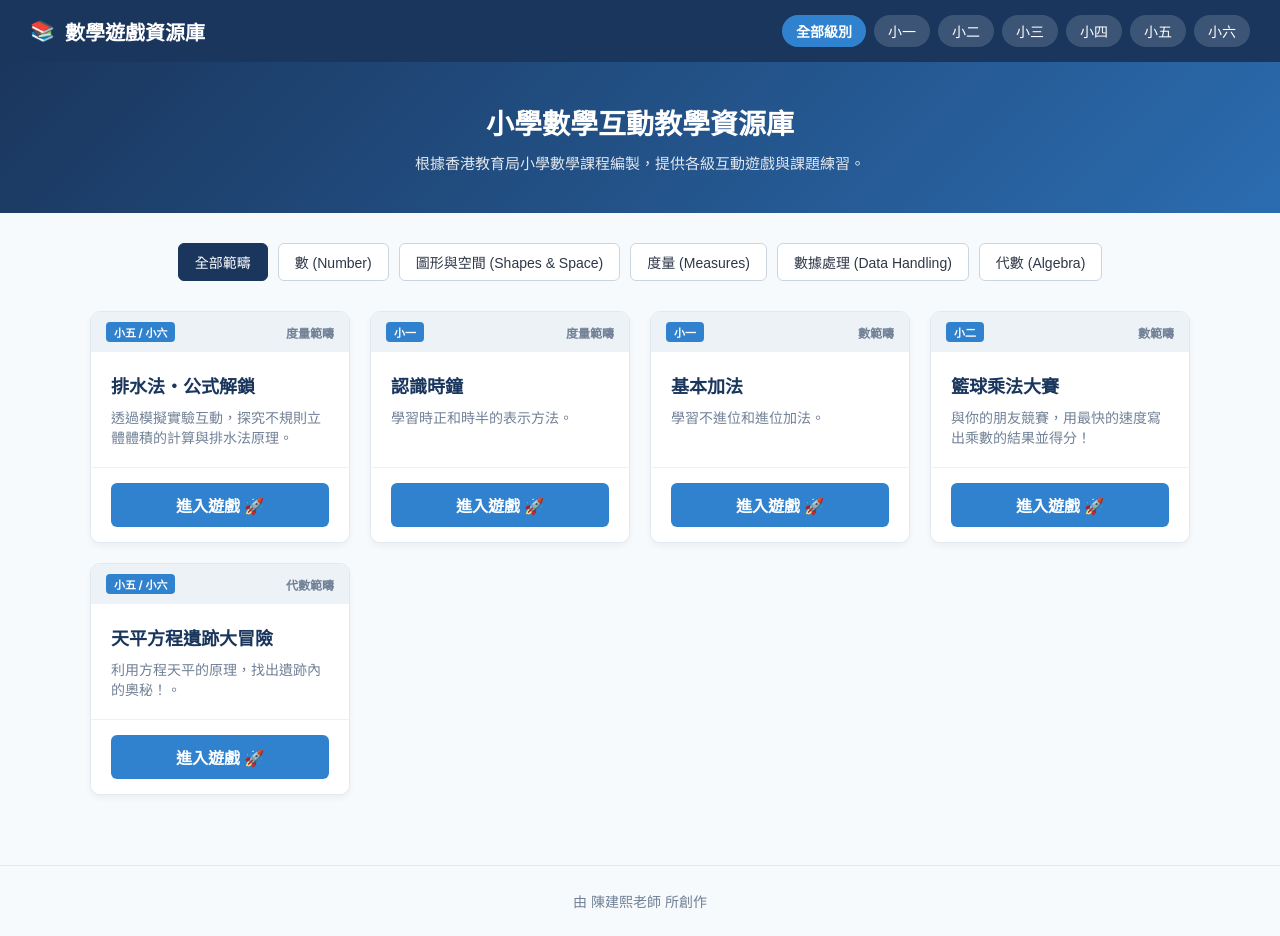
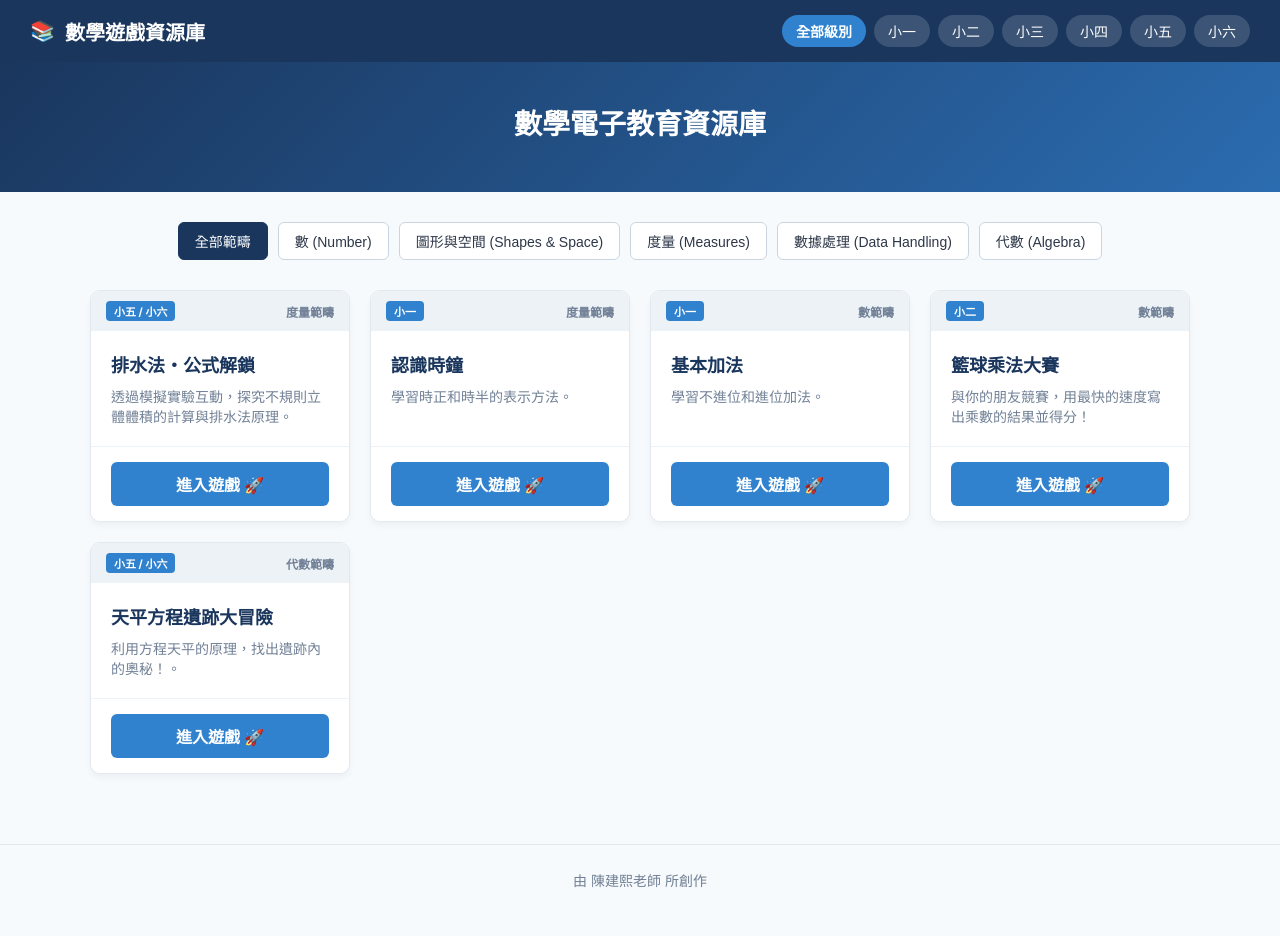
Before and after one commit to mrckhronald/mathsgames, a plain HTML site: page index.html in a window 1280 px wide. After the commit the page ends 915 px from the top, so only its background shows below. Drawn offline with Linux system fonts and the light colour scheme.

Commit message:
Update index.html

```diff
--- a/index.html
+++ b/index.html
@@ -71,10 +71,10 @@
     </div>
 
     <!-- Banner 標題 -->
-    <div class="hero-banner">
-        <h1>小學數學互動教學資源庫</h1>
-        <p>根據香港教育局小學數學課程編製，提供各級互動遊戲與課題練習。</p>
-    </div>
+   <!-- Banner 標題 -->
+<div class="hero-banner">
+    <h1>數學電子教育資源庫</h1>
+</div>
 
     <div class="container">
 
```
